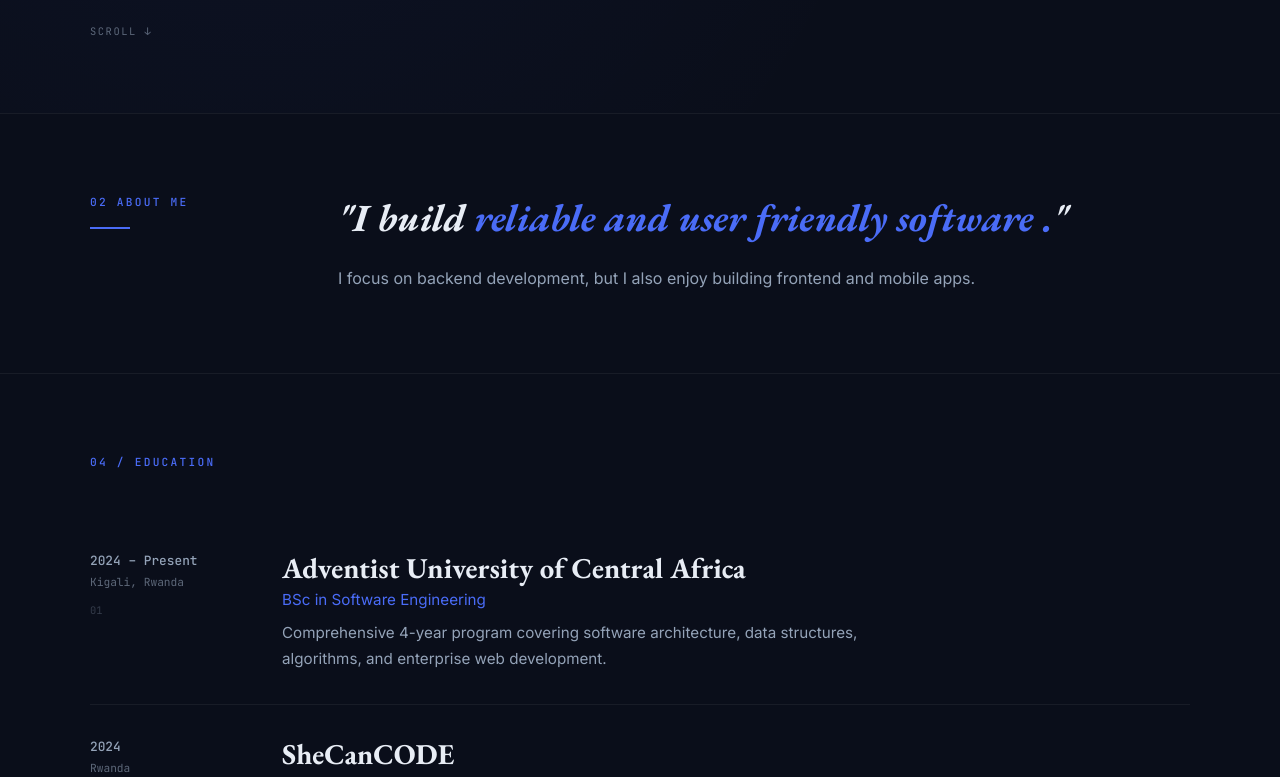
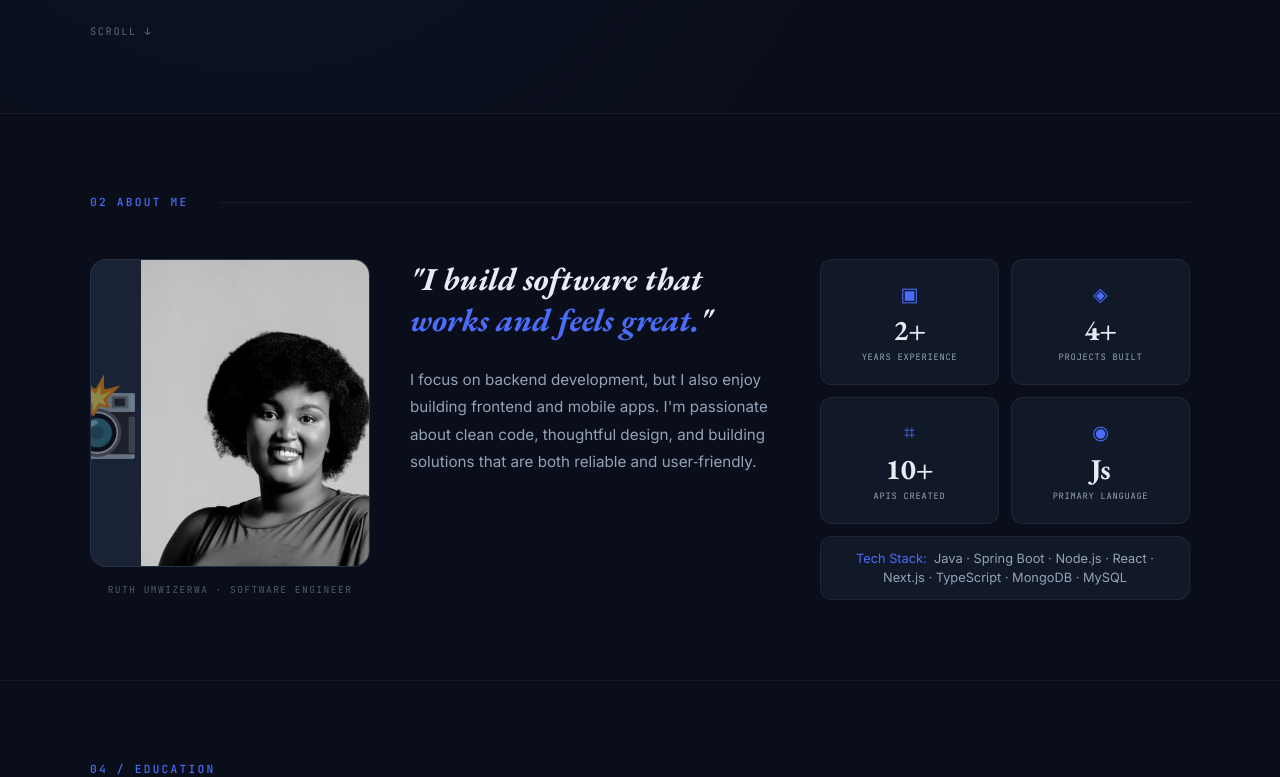
Before and after one commit to Umwizer/ruthumwizerwaportfolio, a Next.js app: page / in a window 1280 px wide. Shown: the part 687-1464 px from the top of the page. Built offline with nearby package versions, Linux system fonts and the light colour scheme.

Commit message:
adding the profile and avatars

```diff
--- a/app/components/About.tsx
+++ b/app/components/About.tsx
@@ -8,14 +8,13 @@ export default function About() {
     container: {
       maxWidth: '1100px',
       margin: '0 auto',
+    },
+    header: {
+      marginBottom: '3rem',
       display: 'grid',
-      gridTemplateColumns: '200px 1fr',
-      gap: '3rem',
-    },
-    left: {
-      display: 'flex',
-      flexDirection: 'column' as const,
-      gap: '0.5rem',
+      gridTemplateColumns: 'auto 1fr',
+      gap: '2rem',
+      alignItems: 'center',
     },
     sectionNumber: {
       fontFamily: 'JetBrains Mono, monospace',
@@ -26,70 +25,213 @@ export default function About() {
       fontWeight: 500,
     },
     divider: {
-      width: '40px',
-      height: '2px',
-      background: 'var(--accent)',
-      marginTop: '0.5rem',
+      height: '1px',
+      background: 'var(--border)',
     },
-    right: {
+    grid: {
+      display: 'grid',
+      gridTemplateColumns: '280px 1fr 1fr',
+      gap: '2.5rem',
+    },
+    left: {
+      display: 'flex',
+      flexDirection: 'column' as const,
+      gap: '1rem',
+    },
+    photoWrapper: {
+      position: 'relative' as const,
+      borderRadius: '16px',
+      overflow: 'hidden' as const,
+      background: 'var(--muted)',
+      border: '1px solid var(--border)',
+      aspectRatio: '1/1.1',
+      display: 'flex',
+      alignItems: 'center',
+      justifyContent: 'center',
+    },
+    photoPlaceholder: {
+      fontSize: '5rem',
+      color: 'var(--muted-fg)',
+      opacity: 0.5,
+    },
+    photoLabel: {
+      fontFamily: 'JetBrains Mono, monospace',
+      fontSize: '0.6rem',
+      textTransform: 'uppercase' as const,
+      letterSpacing: '0.15em',
+      color: 'var(--muted-fg)',
+      textAlign: 'center' as const,
+      opacity: 0.5,
+    },
+    middle: {
       display: 'flex',
       flexDirection: 'column' as const,
       gap: '1.5rem',
     },
     quote: {
       fontFamily: 'EB Garamond, serif',
-      fontSize: 'clamp(1.8rem, 3vw, 2.8rem)',
+      fontSize: 'clamp(1.5rem, 2.5vw, 2.2rem)',
       fontWeight: 700,
       color: 'var(--fg)',
-      lineHeight: 1.2,
+      lineHeight: 1.3,
       fontStyle: 'italic',
     },
     quoteAccent: {
       color: 'var(--accent)',
     },
     description: {
-      fontSize: '1rem',
+      fontSize: '0.95rem',
       lineHeight: 1.8,
       color: 'var(--muted-fg)',
-      maxWidth: '650px',
     },
-    descriptionSecond: {
-      fontSize: '1rem',
-      lineHeight: 1.8,
+    right: {
+      display: 'grid',
+      gridTemplateColumns: '1fr 1fr',
+      gap: '0.75rem',
+      alignContent: 'start',
+    },
+    statCard: {
+      background: 'var(--card-bg)',
+      border: '1px solid var(--border)',
+      borderRadius: '12px',
+      padding: '1.25rem 1rem',
+      textAlign: 'center' as const,
+      transition: 'all 0.3s ease',
+    },
+    statNumber: {
+      fontFamily: 'EB Garamond, serif',
+      fontSize: '1.8rem',
+      fontWeight: 700,
+      color: 'var(--fg)',
+      lineHeight: 1.2,
+    },
+    statLabel: {
+      fontFamily: 'JetBrains Mono, monospace',
+      fontSize: '0.55rem',
       color: 'var(--muted-fg)',
-      maxWidth: '650px',
-      marginTop: '0.5rem',
+      textTransform: 'uppercase' as const,
+      letterSpacing: '0.08em',
+      marginTop: '0.2rem',
+    },
+    statIcon: {
+      fontSize: '1.2rem',
+      marginBottom: '0.3rem',
+      color: 'var(--accent)',
+    },
+    techStack: {
+      gridColumn: '1 / -1',
+      background: 'var(--card-bg)',
+      border: '1px solid var(--border)',
+      borderRadius: '12px',
+      padding: '0.75rem 1.25rem',
+      textAlign: 'center' as const,
+      transition: 'all 0.3s ease',
+      fontSize: '0.8rem',
+      color: 'var(--muted-fg)',
+    },
+    techStackAccent: {
+      color: 'var(--accent)',
+      fontWeight: 500,
     },
   };
 
   return (
     <section style={styles.section} id="about">
       <div style={styles.container}>
-        <div style={styles.left}>
-          <p style={styles.sectionNumber}>02 About Me</p>
+        <div style={styles.header}>
+          <span style={styles.sectionNumber}>02 About Me</span>
           <div style={styles.divider} />
         </div>
-        <div style={styles.right}>
-          <p style={styles.quote}>
-            &quot;I build  <span style={styles.quoteAccent}>reliable and user friendly software .</span>&quot;
-          </p>
-          <p style={styles.description}>  I focus on backend development, but I also enjoy building frontend and mobile apps.</p>
+        <div style={styles.grid}>
+          <div style={styles.left}>
+            <div style={styles.photoWrapper}>
+              <span style={styles.photoPlaceholder}>📸</span>
+              <img src="/profile.jpg" alt="Ruth Umwizerwa" style={{ width: '150%', height: '100%', objectFit: 'cover' }} />
+            </div>
+            <p style={styles.photoLabel}>Ruth Umwizerwa · Software Engineer</p>
+          </div>
+          <div style={styles.middle}>
+            <p style={styles.quote}>
+              &quot;I build software that <span style={styles.quoteAccent}>works and feels great.</span>&quot;
+            </p>
+            <p style={styles.description}>
+              I focus on backend development, but I also enjoy building frontend and mobile apps.
+              I'm passionate about clean code, thoughtful design, and building solutions that are
+              both reliable and user‑friendly.
+            </p>
+          </div>
+          <div style={styles.right}>
+            <div style={styles.statCard}>
+              <div style={styles.statIcon}>▣</div>
+              <div style={styles.statNumber}>2+</div>
+              <div style={styles.statLabel}>Years Experience</div>
+            </div>
+            <div style={styles.statCard}>
+              <div style={styles.statIcon}>◈</div>
+              <div style={styles.statNumber}>4+</div>
+              <div style={styles.statLabel}>Projects Built</div>
+            </div>
+            <div style={styles.statCard}>
+              <div style={styles.statIcon}>⌗</div>
+              <div style={styles.statNumber}>10+</div>
+              <div style={styles.statLabel}>APIs Created</div>
+            </div>
+            <div style={styles.statCard}>
+              <div style={styles.statIcon}>◉</div>
+              <div style={styles.statNumber}>Js</div>
+              <div style={styles.statLabel}>Primary Language</div>
+            </div>
+            <div style={styles.techStack}>
+              <span style={styles.techStackAccent}>Tech Stack:</span>
+              &nbsp; Java · Spring Boot · Node.js · React · Next.js · TypeScript · MongoDB · MySQL
+            </div>
+          </div>
         </div>
       </div>
 
-      {/* Mobile responsive styles */}
       <style>{`
+        /* ─── Hover Effects ─── */
+        .stat-card:hover {
+          transform: translateY(-3px);
+          border-color: var(--accent);
+          box-shadow: 0 8px 25px rgba(0,0,0,0.2);
+        }
+        .tech-stack:hover {
+          border-color: var(--accent);
+          box-shadow: 0 8px 25px rgba(0,0,0,0.15);
+        }
+
+        /* ─── Responsive ─── */
+        @media (max-width: 1024px) {
+          .about-grid {
+            grid-template-columns: 1fr 1fr !important;
+            gap: 2rem !important;
+          }
+          .about-left {
+            display: none !important;
+          }
+        }
+
         @media (max-width: 768px) {
-          .about-container {
+          .about-grid {
             grid-template-columns: 1fr !important;
             gap: 1.5rem !important;
           }
-          .about-left {
-            flex-direction: row !important;
-            align-items: center !important;
+          .about-right {
+            grid-template-columns: 1fr 1fr !important;
           }
-          .about-divider {
-            display: none !important;
+          .about-quote {
+            font-size: 1.5rem !important;
+          }
+          .about-header {
+            grid-template-columns: 1fr !important;
+            gap: 0.5rem !important;
+          }
+        }
+
+        @media (max-width: 480px) {
+          .about-right {
+            grid-template-columns: 1fr !important;
           }
         }
       `}</style>
--- a/app/components/NavBar.tsx
+++ b/app/components/NavBar.tsx
@@ -2,11 +2,9 @@
 
 import { useState } from "react";
 import { socialLinks } from "../data/portfolio";
-import { useTheme } from "./ThemeProvider";
 
 export default function Navbar() {
   const [open, setOpen] = useState(false);
-  const { theme, toggleTheme } = useTheme();
 
   const links = [
     { name: "Home", href: "#home" },
@@ -164,9 +162,6 @@ export default function Navbar() {
               <a href={socialLinks.linkedin} target="_blank" rel="noopener" style={styles.socialLink}>
                 LinkedIn
               </a>
-              <button onClick={toggleTheme} style={{...styles.toggle, width: '36px', height: '36px'}}>
-                {theme === "dark" ? "☀️" : "🌙"}
-              </button>
             </div>
           </nav>
         </div>
--- a/app/components/ThemeProvider.tsx
+++ /dev/null
@@ -1,39 +0,0 @@
-"use client";
-import { createContext, useContext, useEffect, useState, ReactNode } from "react";
-
-type Theme = "light" | "dark";
-
-interface ThemeContextValue {
-  theme: Theme;
-  toggleTheme: () => void;
-}
-
-const ThemeContext = createContext<ThemeContextValue | undefined>(undefined);
-
-export function ThemeProvider({ children }: { children: ReactNode }) {
-  const [theme, setTheme] = useState<Theme>(() => {
-    if (typeof window === "undefined") return "dark";
-    const stored = window.localStorage.getItem("theme") as Theme | null;
-    return stored ?? "dark";
-  });
-
-  useEffect(() => {
-    document.documentElement.classList.remove("light", "dark");
-    document.documentElement.classList.add(theme);
-    window.localStorage.setItem("theme", theme);
-  }, [theme]);
-
-  const toggleTheme = () => setTheme(prev => prev === "light" ? "dark" : "light");
-
-  return (
-    <ThemeContext.Provider value={{ theme, toggleTheme }}>
-      {children}
-    </ThemeContext.Provider>
-  );
-}
-
-export function useTheme() {
-  const ctx = useContext(ThemeContext);
-  if (!ctx) throw new Error("useTheme must be used within a ThemeProvider");
-  return ctx;
-}
--- a/app/components/ThemeToggle.tsx
+++ /dev/null
@@ -1,28 +0,0 @@
-"use client";
-
-import { useState, useEffect } from "react";
-import { useTheme } from "./ThemeProvider";
-
-export function ThemeToggle() {
-  const { theme, toggleTheme } = useTheme();
-  const [mounted, setMounted] = useState(false);
-
-  useEffect(() => {
-    setMounted(true);
-  }, []);
-
-  if (!mounted) {
-    // Render a neutral placeholder identical on server and client
-    return <button type="button" disabled aria-hidden="true" />;
-  }
-
-  return (
-    <button
-      type="button"
-      onClick={toggleTheme}
-      aria-label={theme === "light" ? "Switch to dark mode" : "Switch to light mode"}
-    >
-      {theme === "light" ? "Switch to dark" : "Switch to light"}
-    </button>
-  );
-}
--- a/app/layout.tsx
+++ b/app/layout.tsx
@@ -1,22 +1,11 @@
+// app/layout.tsx
 import type { Metadata } from "next";
 import "./globals.css";
-import { ThemeProvider } from "./components/ThemeProvider";
 
 export const metadata: Metadata = {
   title: "Ruth Umwizerwa — Software Engineer",
   description: "Ruth Umwizerwa, a Software Engineer focused on backend development.",
 };
-
-const themeScript = `
-(function () {
-  try {
-    var stored = window.localStorage.getItem('theme');
-    var theme = stored === 'light' || stored === 'dark' ? stored : 'dark';
-    document.documentElement.classList.remove('light', 'dark');
-    document.documentElement.classList.add(theme);
-  } catch (e) {}
-})();
-`;
 
 export default function RootLayout({
   children,
@@ -24,13 +13,8 @@ export default function RootLayout({
   children: React.ReactNode;
 }) {
   return (
-    <html lang="en" className="dark" suppressHydrationWarning>
-      <head>
-        <script dangerouslySetInnerHTML={{ __html: themeScript }} />
-      </head>
-      <body suppressHydrationWarning>
-        <ThemeProvider>{children}</ThemeProvider>
-      </body>
+    <html lang="en"  className="dark"suppressHydrationWarning>  {/* ← removed className="dark" */}
+      <body>{children}</body>
     </html>
   );
 }
```
Also changed, not shown: public/profile.jpg (added).
